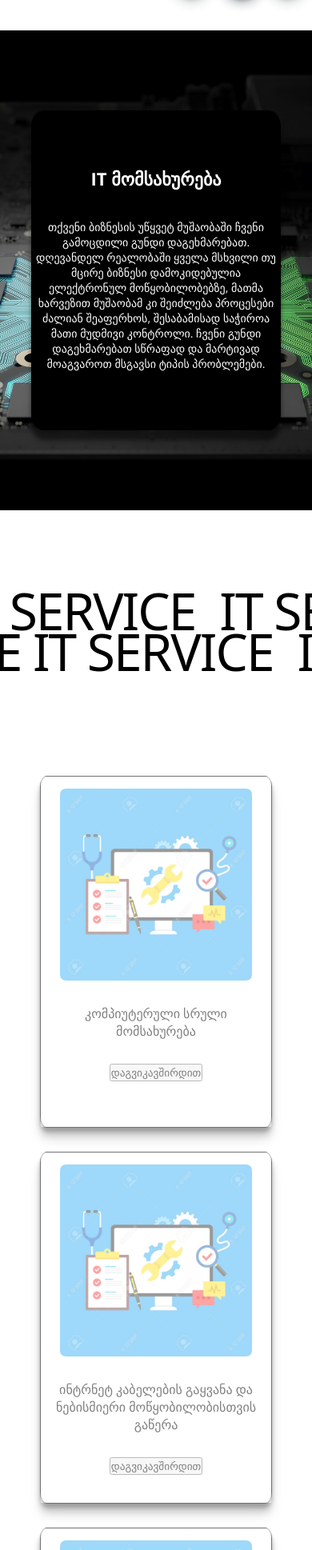
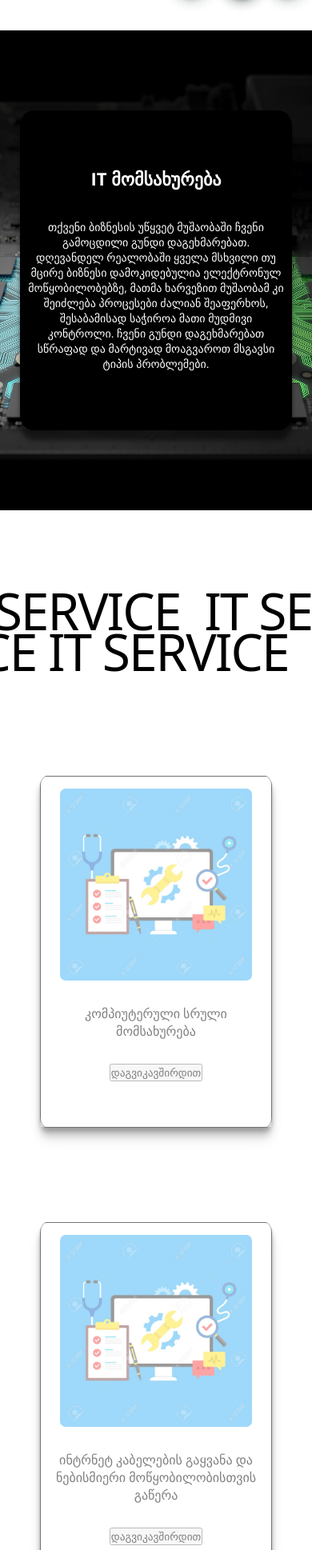
Before and after one commit to Guram12/Techsupp, a React (Vite) app: page /services/it in a window 390 px wide. Shown: the part 62-2000 px from the top of the page at 80% size. Built offline with nearby package versions, Linux system fonts and the light colour scheme; a web font is replaced by a local one.

Commit message:
add some mobile styles

```diff
--- a/src/components/pages/Contact.jsx
+++ b/src/components/pages/Contact.jsx
@@ -1,5 +1,5 @@
 import "../styles/Contact.css"
-import React, { useState } from 'react';
+import React, { useState  , useEffect} from 'react';
 import Compass from "../animations/Compass";
 import transition from "../Header/Transition";
 
@@ -42,6 +42,8 @@ function Contact({ contactMessage }) {
     window.scrollTo(0, 0);
   }, []);
 
+
+
   return (
     <div style={{paddingTop: "100px"}} >
       <div className="contact_input_container" >
--- a/src/components/pages/ItPage.jsx
+++ b/src/components/pages/ItPage.jsx
@@ -9,6 +9,10 @@ import it_card_image from "../../assets/it_card_image.jpg"
 
 
 export default function ItPage({ isDarkmodeOn, handle_context_change }) {
+
+
+  // const isMobile = window.innerWidth <= 500;  // Simple check for mobile devices
+  // const initial = { x: isMobile ? '0vw' : '100vw' };
 
   const initial = { x: '100vw' };
   const animate = { x: 0 };
@@ -22,7 +26,7 @@ export default function ItPage({ isDarkmodeOn, handle_context_change }) {
   // Setting up Intersection Observer
   const { ref, inView } = useInView({
     triggerOnce: true,
-    threshold: 0.6, // Adjust this value based on when you want the animation to start
+    threshold: 0.1,  // Lowered threshold for better mobile compatibility
   });
 
 
@@ -47,6 +51,10 @@ export default function ItPage({ isDarkmodeOn, handle_context_change }) {
   useEffect(() => {
     window.scrollTo(0, 0);
   }, []);
+
+
+
+
 
   return (
     <div>
@@ -93,6 +101,8 @@ export default function ItPage({ isDarkmodeOn, handle_context_change }) {
             დაგვიკავშირდით
           </button>
         </motion.div>
+
+        {/* card containers  */}
         <motion.div
           className="it_child_card_container"
           initial={initial}
--- a/src/components/styles/AnalitycPage.css
+++ b/src/components/styles/AnalitycPage.css
@@ -68,4 +68,10 @@
   .analitycs_card_container {
     align-items: center;
   }
+  .analityc_card_down{
+    margin-left: 0px;
+  }
+  .analityc_price_down{
+    margin-left: 0px;
+  }
 }
--- a/src/components/styles/ITPage.css
+++ b/src/components/styles/ITPage.css
@@ -137,10 +137,26 @@
 }
 
 @media screen and (max-width: 500px) {
-  .it_container {
-  }
   .it_child_title_container {
     width: 80%;
     font-size: 14px;
+    display: block;  /* Ensuring it's not hidden */
+    opacity: 1;      /* Making sure it's fully visible */
+    width: auto;
+    display: flex;
+    justify-content: center;
+    align-items: center;
+    padding: 10px;
+  }
+
+  .it_paragraph{
+    width: 320px;
+  }
+  .it_card_container{
+
+    height: 1900px;
+  }
+  .sheet_image{
+    margin-top: 200px;
   }
 }
```
